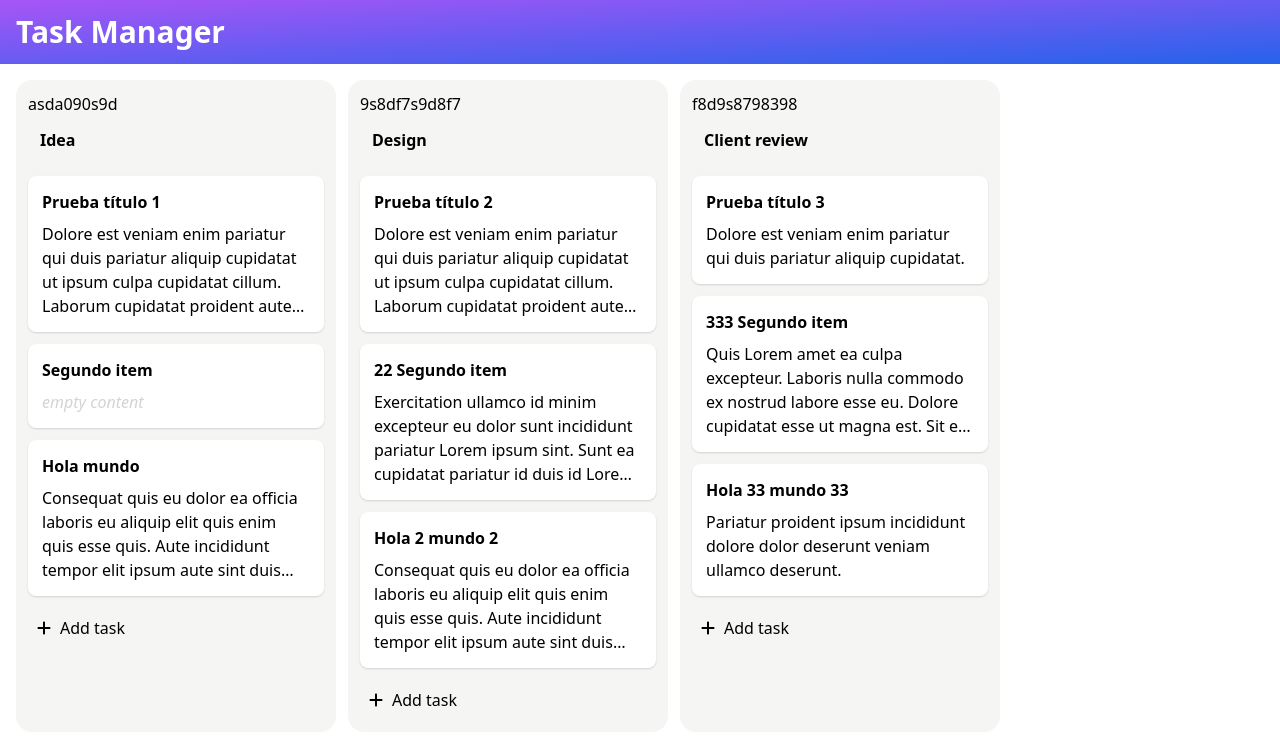
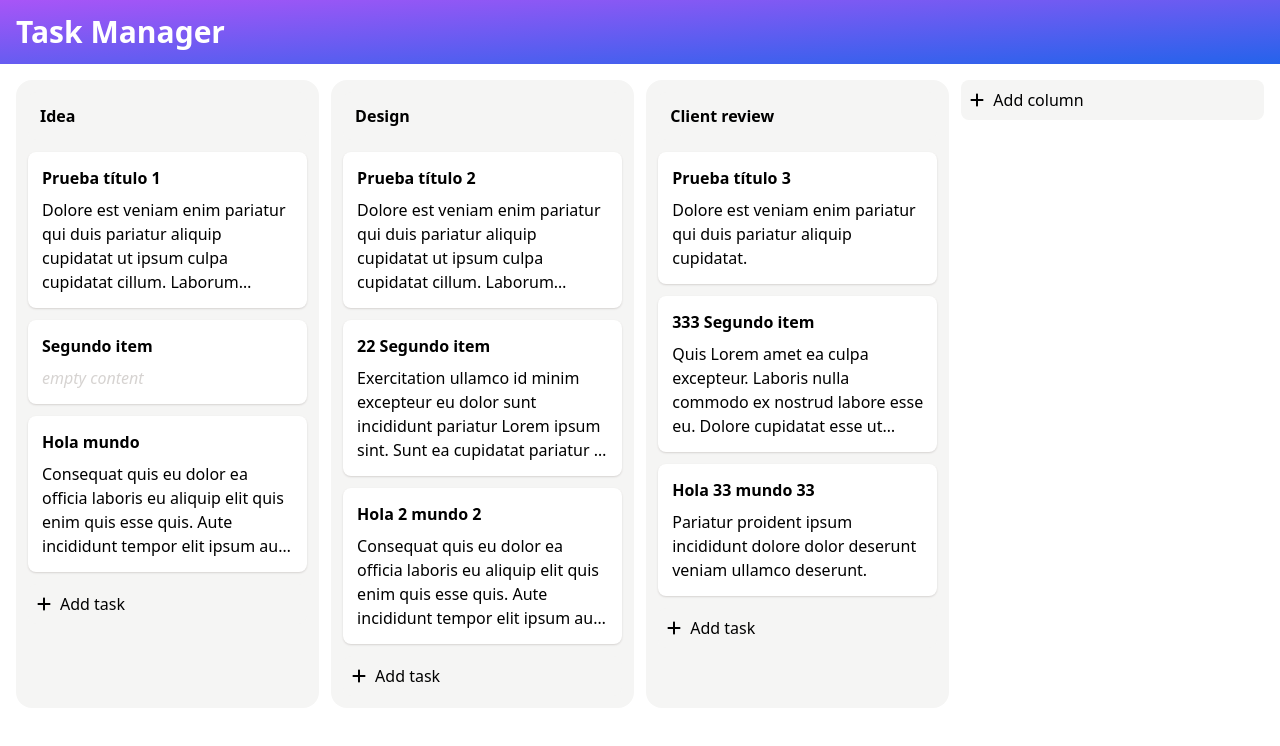
Before and after one commit to rodneymarin/task-manager, a React (Vite) app: page / in a window 1280 px wide. Shown: the top 746 px of the page. Built offline with nearby package versions, Linux system fonts and the light colour scheme.

Commit message:
"add column" button added

```diff
--- a/src/App.tsx
+++ b/src/App.tsx
@@ -85,26 +85,28 @@ function App() {
           {
             columns.map(columnItem => {
               return (
-                <Column key={columnItem.id} id={columnItem.id} title={columnItem.title}>
-
+                <Column key={columnItem.id}>
+                  <ColumnTitle >{columnItem.title}</ColumnTitle>
                   {
                     tasks.filter(taskIt => taskIt.idColumn == columnItem.id).map(taskItem => {
                       return (
-                        <Droppable isDraggable={true} onDragStart={() => handleDragStart(taskItem)} onDrop={() => handleDrop(taskItem)}>
-                          <Task key={taskItem.id} title={taskItem.title} content={taskItem.content} />
+                        <Droppable id={taskItem.id} isDraggable={true} onDragStart={() => handleDragStart(taskItem)} onDrop={() => handleDrop(taskItem)}>
+                          <Task key={taskItem.id}>
+                            <TaskTitle>{taskItem.title}</TaskTitle>
+                            <TaskContent >{taskItem.content}</TaskContent>
+                          </Task>
                         </Droppable>
                       )
                     })
                   }
-                  <Droppable isDraggable={false} onDrop={() => handleDropButton(columnItem)}>
+                  <Droppable id={columnItem.id} isDraggable={false} onDrop={() => handleDropButton(columnItem)}>
                     <button className="flex h-fit items-center gap-2 rounded-lg w-full p-2 bg-component hover-darken"><FaPlus />Add task</button>
                   </Droppable>
                 </Column>
               )
             })
-
-
           }
+          <button className="flex h-fit items-center gap-2 rounded-lg w-[20rem] p-2 bg-component hover-darken"><FaPlus />Add column</button>
         </Board>
       </main>
     </>
--- a/src/components/Column.tsx
+++ b/src/components/Column.tsx
@@ -1,23 +1,8 @@
-import { DragEvent, PropsWithChildren } from "react";
-import ColumnTitle from "./ColumnTitle";
+import { PropsWithChildren } from "react";
 
-interface ColumnProps {
-  id: string;
-  title: string;
-  onDragOver?: (e: DragEvent) => void;
-  onDragEnter?: (e: DragEvent) => void;
-}
-
-export default function Column(props: PropsWithChildren<ColumnProps>) {
-
-
+export default function Column(props: PropsWithChildren) {
   return (
-    <div
-      data-id-column={props.id}
-      className="w-[20rem] min-h-8 p-component flex flex-col bg-component rounded-2xl"
-    >
-      {props.id}
-      <ColumnTitle >{props.title}</ColumnTitle>
+    <div className="w-[20rem] min-h-8 p-component flex flex-col bg-component rounded-2xl">
       {props.children}
     </div>
   )
--- a/src/components/Droppable.tsx
+++ b/src/components/Droppable.tsx
@@ -2,6 +2,7 @@ import { DragEvent, PropsWithChildren, useState } from 'react'
 import DropDivider from "./DropDivider"
 
 interface DroppableProps {
+  id: string;
   isDraggable: boolean;
   onDrop?: () => void;
   onDragStart?: () => void;
@@ -24,7 +25,8 @@ export default function Droppable(props: PropsWithChildren<DroppableProps>) {
     props.onDrop && props.onDrop();
   }
 
-  function handleDragStart() {
+  function handleDragStart(e: DragEvent) {
+    e.dataTransfer.setData("Text", props.id);
     props.onDragStart && props.onDragStart();
   }
 
--- a/src/components/Task.tsx
+++ b/src/components/Task.tsx
@@ -1,17 +1,10 @@
-import TaskTitle from "./TaskTitle";
-import TaskContent from "./TaskContent";
+import { PropsWithChildren } from "react";
 
-interface TaskProps {
-  title: string;
-  content: string;
-}
-
-export default function Task(props: TaskProps) {
+export default function Task(props: PropsWithChildren) {
   return (
     <div className="bg-white overflow-hidden p-component flex flex-col gap-2 rounded-lg border-2 border-transparent divide-y shadow-sm shadow-stone-300 hover:filter-none hover:border-2 hover:border-purple-500 cursor-pointer">
       <div className="pointer-events-none">
-        <TaskTitle>{props.title}</TaskTitle>
-        <TaskContent >{props.content}</TaskContent>
+        {props.children}
       </div>
     </div>
   )
```
